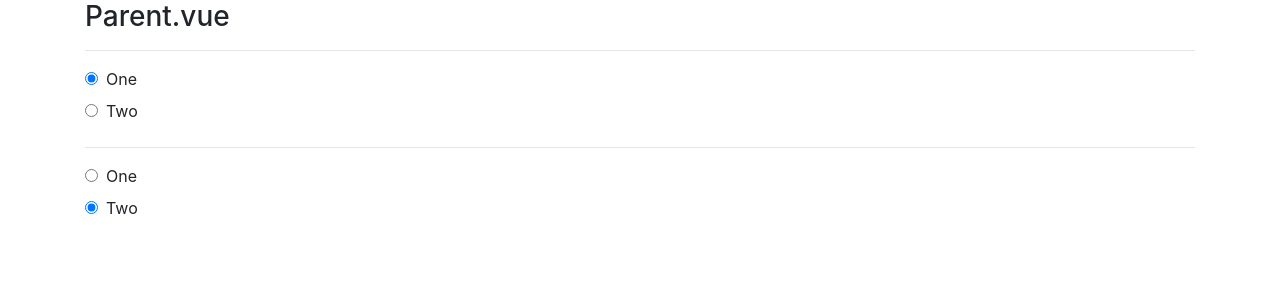
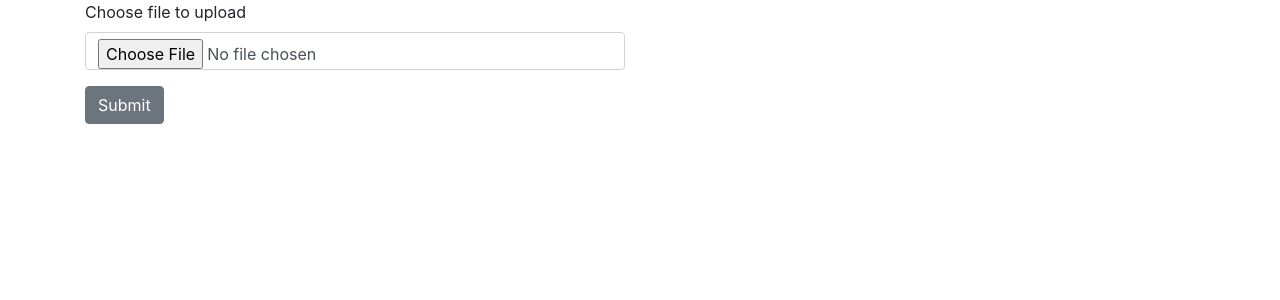
Before and after one commit to UniquelySimilar/vue-sandbox, a Vue app: page / in a window 1280 px wide. Shown: the top 300 px of the page. Built offline with nearby package versions, Linux system fonts and the light colour scheme.

Commit message:
vue-help-forum: file upload

```diff
--- a/src/App.vue
+++ b/src/App.vue
@@ -1,16 +1,16 @@
 <template>
   <div id="app" class="container">
-    <parent />
+    <file-upload />
   </div>
 </template>
 
 <script>
-  import Parent from '@/components/stackoverflow/radio-button-vuex/Parent'
+  import FileUpload from '@/components/vue-help-forum/misc/FileUpload'
 
   export default {
     name: 'App',
     components: {
-      Parent
+      FileUpload
     },
     data() {
       return {
--- /dev/null
+++ b/src/components/vue-help-forum/misc/FileUpload.vue
@@ -0,0 +1,28 @@
+<template>
+  <div class="file-upload">
+    <div class="row">
+      <div class="col-md-6">
+        <form @submit.prevent="submitForm">
+          <div class="form-group">
+            <label>Choose file to upload</label>
+            <input type="file" class="form-control" @change="logFileName">
+          </div>
+          <button type="submit" class="btn btn-secondary">Submit</button>
+         </form>
+      </div>
+    </div>
+  </div>
+</template>
+
+<script>
+  export default {
+    methods: {
+      logFileName(event) {
+        console.log(event.target.value)
+      },
+      submitForm() {
+        console.log('submitForm')
+      }
+    }
+  }
+</script>
--- a/src/main.js
+++ b/src/main.js
@@ -5,7 +5,7 @@ import App from './App.vue'
 //import router from '@/components/stackoverflow/router-link/router'
 
 //import store from './store'
-import store from '@/components/stackoverflow/radio-button-vuex/store'
+//import store from '@/components/stackoverflow/radio-button-vuex/store'
 
 import 'bootstrap/dist/css/bootstrap.css'
 // Uncomment when using Bootstrap components
@@ -16,6 +16,6 @@ Vue.config.productionTip = false
 
 new Vue({
   // router,
-  store,
+  // store,
   render: h => h(App),
 }).$mount('#app')
```
